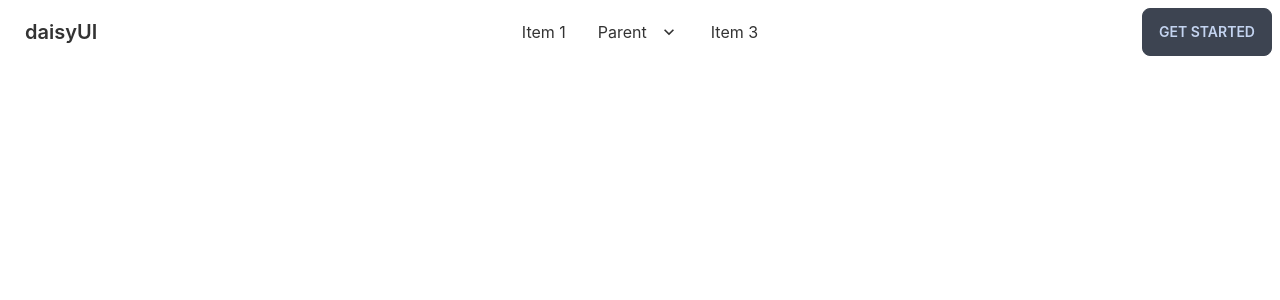
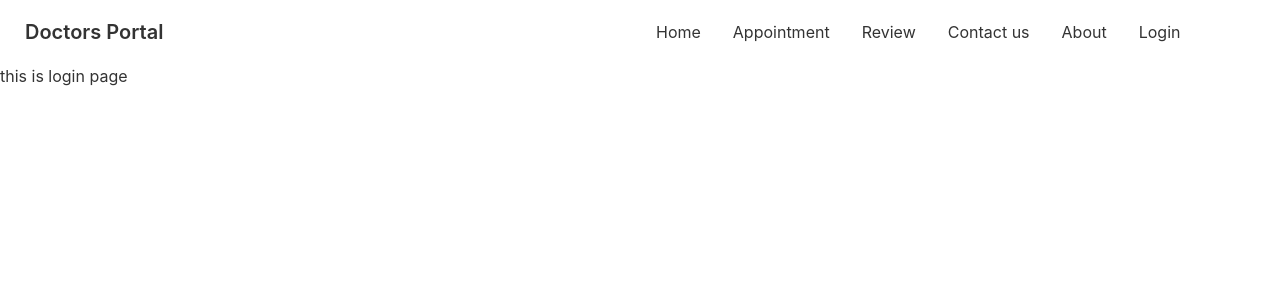
Before and after one commit to mdsohag65/doctors-portal-client-waste, a React (Create React App) app: page /login in a window 1280 px wide. Shown: the top 300 px of the page. Built offline with nearby package versions, Linux system fonts and the light colour scheme.

Commit message:
set the route

```diff
--- a/src/App.js
+++ b/src/App.js
@@ -2,6 +2,7 @@
 import './App.css';
 import About from './Pages/About/About';
 import Home from './Pages/Home/Home';
+import Login from './Pages/Login/Login';
 import Navbar from './Pages/Shared/Navbar';
 
 function App() {
@@ -11,6 +12,7 @@
       <Routes>
         <Route path='/' element={<Home></Home>}></Route>
         <Route path='/about' element={<About></About>}></Route>
+        <Route path='/login' element={<Login></Login>}></Route>
       </Routes>
     </div>
   );
--- /dev/null
+++ b/src/Pages/Login/Login.js
@@ -0,0 +1,11 @@
+import React from 'react';
+
+const Login = () => {
+    return (
+        <div>
+            <h1>this is login page</h1>
+        </div>
+    );
+};
+
+export default Login;
--- a/src/Pages/Shared/Navbar.js
+++ b/src/Pages/Shared/Navbar.js
@@ -1,6 +1,15 @@
 import React from 'react';
+import { Link } from 'react-router-dom';
 
 const Navbar = () => {
+    const menuItems = <>
+        <li><Link to="/">Home</Link></li>
+        <li><Link to="/appointment">Appointment</Link></li>
+        <li><Link to="/review">Review</Link></li>
+        <li><Link to="/contact">Contact us</Link></li>
+        <li><Link to="/about">About</Link></li>
+        <li><Link to="/login">Login</Link></li>
+    </>
     return (
         <div>
             <div class="navbar bg-base-100">
@@ -10,40 +19,15 @@
                             <svg xmlns="http://www.w3.org/2000/svg" class="h-5 w-5" fill="none" viewBox="0 0 24 24" stroke="currentColor"><path stroke-linecap="round" stroke-linejoin="round" stroke-width="2" d="M4 6h16M4 12h8m-8 6h16" /></svg>
                         </label>
                         <ul tabindex="0" class="menu menu-compact dropdown-content mt-3 p-2 shadow bg-base-100 rounded-box w-52">
-                            <li><a>Item 1</a></li>
-                            <li tabindex="0">
-                                <a class="justify-between">
-                                    Parent
-                                    <svg class="fill-current" xmlns="http://www.w3.org/2000/svg" width="24" height="24" viewBox="0 0 24 24"><path d="M8.59,16.58L13.17,12L8.59,7.41L10,6L16,12L10,18L8.59,16.58Z" /></svg>
-                                </a>
-                                <ul class="p-2">
-                                    <li><a>Submenu 1</a></li>
-                                    <li><a>Submenu 2</a></li>
-                                </ul>
-                            </li>
-                            <li><a>Item 3</a></li>
+                            {menuItems}
                         </ul>
                     </div>
-                    <a class="btn btn-ghost normal-case text-xl">daisyUI</a>
+                    <a class="btn btn-ghost normal-case text-xl">Doctors Portal</a>
                 </div>
                 <div class="navbar-center hidden lg:flex">
                     <ul class="menu menu-horizontal p-0">
-                        <li><a>Item 1</a></li>
-                        <li tabindex="0">
-                            <a>
-                                Parent
-                                <svg class="fill-current" xmlns="http://www.w3.org/2000/svg" width="20" height="20" viewBox="0 0 24 24"><path d="M7.41,8.58L12,13.17L16.59,8.58L18,10L12,16L6,10L7.41,8.58Z" /></svg>
-                            </a>
-                            <ul class="p-2">
-                                <li><a>Submenu 1</a></li>
-                                <li><a>Submenu 2</a></li>
-                            </ul>
-                        </li>
-                        <li><a>Item 3</a></li>
+                        {menuItems}
                     </ul>
-                </div>
-                <div class="navbar-end">
-                    <a class="btn">Get started</a>
                 </div>
             </div>
         </div>
```
